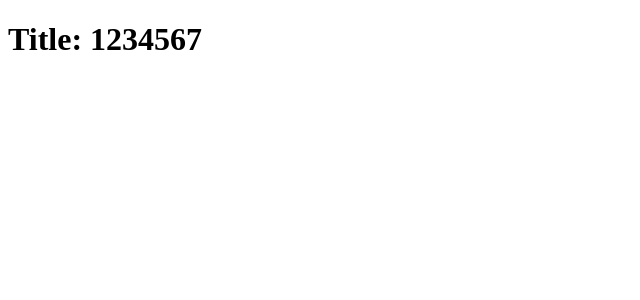
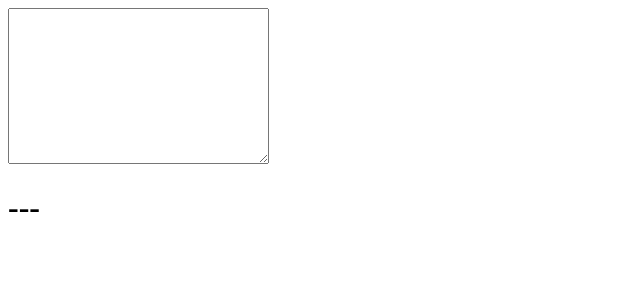
Before and after one commit to Marek294/react-fundamentals, a React (Create React App) app: page / in a window 1280 px wide. Shown: the top 300 px of the page, without its empty margins (0-640 px from the left). Built offline with nearby package versions, Linux system fonts and the light colour scheme.

Commit message:
Normalize Events with Reacts Synthetic Event System

```diff
--- a/src/App.js
+++ b/src/App.js
@@ -1,25 +1,42 @@
 import React, { Component } from 'react';
-import PropTypes from 'prop-types';
 
 class App extends Component {
+  constructor() {
+    super();
+    this.state = {
+      currentEvent: '---'
+    }
+
+    this.update = this.update.bind(this);
+  }
+
+  update(e) {
+    this.setState({
+      currentEvent: e.type
+    })
+  }
+
   render() {
+    const { currentEvent } = this.state;
     return (
-      <Title text="1234567" />
+      <div>
+        <textarea
+          onKeyPress={this.update}
+          onCopy={this.update}
+          onCut={this.update}
+          onPaste={this.update}
+          onFocus={this.update}
+          onBlur={this.update}
+          onDoubleClick={this.update}
+          onTouchStart={this.update}
+          onTouchMove={this.update}
+          onTouchEnd={this.update}
+          cols="30"
+          rows="10" />
+        <h1>{currentEvent}</h1>
+      </div>
     );
   }
 }
 
-const Title = (props) => <h1>Title: {props.text}</h1>
-
-Title.propTypes = {
-  text(props, propName, component) {
-    if(!(propName in props)) {
-      return new Error(`missing ${propName}`)
-    }
-    if(props[propName].length < 6) {
-      return new Error(`${propName} was too short`)
-    }
-  }
-}
-
 export default App;
```
